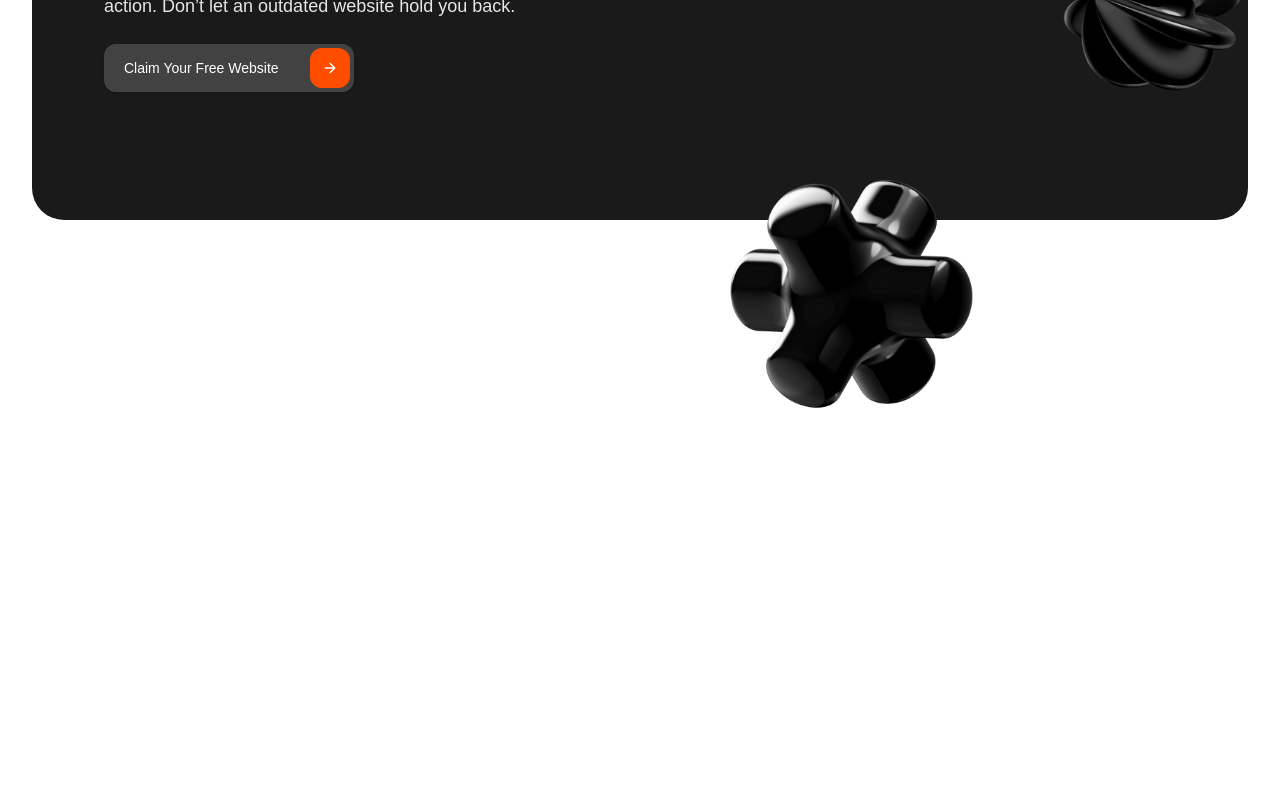
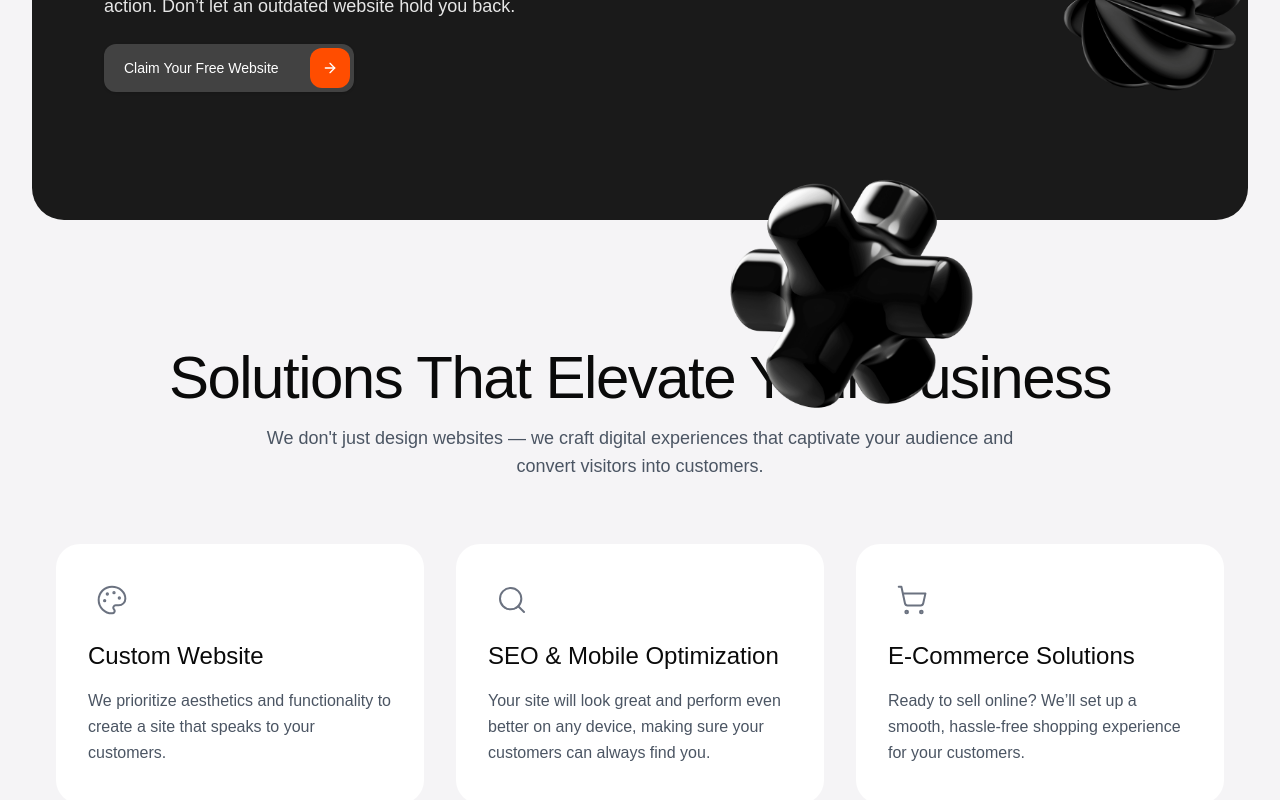
Before and after one commit to jovination/Spiraxy-Studios.com, a Next.js app: page / in a window 1280 px wide. Shown: the part 408-1208 px from the top of the page. Before the commit the page ends 845 px from the top, so only its background shows below. Built offline with nearby package versions, Linux system fonts and the light colour scheme.

Commit message:
few updates

```diff
--- a/app/globals.css
+++ b/app/globals.css
@@ -35,6 +35,7 @@ body {
     --radius: 0.5rem;
     --charcoal: #1A1A1A;
     --gray-faded: #e6e6e6;
+    --background: #F5F4F6;
 
   }
   .dark {
--- a/app/layout.tsx
+++ b/app/layout.tsx
@@ -13,7 +13,7 @@ const geistMono = Geist_Mono({
 });
 
 export const metadata: Metadata = {
-  title: "Spiraxy Studios  | Building Software For Business",
+  title: "Spiraxy Studios | Building Website For Business.",
   description: "Get tailored software solutions for businesses, designed to streamline operations and drive growth. Discover innovative tools and services that empower your success.",
 };
 
@@ -25,7 +25,7 @@ export default function RootLayout({
   return (
     <html lang="en">
       <body
-        className={`${geistSans.variable} ${geistMono.variable} antialiased`}
+        className={`${geistSans.variable} ${geistMono.variable} antialiased bg-[--background]`}
       >
         {children}
       </body>
--- a/app/page.tsx
+++ b/app/page.tsx
@@ -1,12 +1,14 @@
 import Navbar from "@/components/Navbar";
 import Hero from "@/components/Hero";
+import ServicesSection from "@/components/ServicesSection"
 import Image from "next/image";
 
 export default function Home() {
   return (
-    <div className="max-w-7xl mx-auto px-4 sm:px-6 lg:px-8">
+    <div className="max-w-7xl mx-auto px-4 sm:px-6 lg:px-8 bg-[--background]">
       <Navbar />
       <Hero />
+      <ServicesSection />
     </div>
   );
 }
--- /dev/null
+++ b/components/ServicesSection.tsx
@@ -0,0 +1,70 @@
+import { Palette, Search, ShoppingCart, Repeat } from 'lucide-react';
+
+
+const services = [
+  {
+    title: "Custom Website",
+    description: "We prioritize aesthetics and functionality to create a site that speaks to your customers.",
+    icon: Palette
+  },
+  {
+    title: "SEO & Mobile Optimization",
+    description: "Your site will look great and perform even better on any device, making sure your customers can always find you.",
+    icon: Search
+  },
+  {
+    title: "E-Commerce Solutions",
+    description: "Ready to sell online? We’ll set up a smooth, hassle-free shopping experience for your customers.",
+    icon: ShoppingCart
+  },
+
+];
+
+const ServiceCard = ({ icon: Icon, title, description }) => {
+
+  return (
+    <div className="p-8 bg-white rounded-3xl  h-[260px]">
+      <div className="space-y-4">
+        <div className="w-12 h-12 flex items-center justify-center">
+          <Icon className="w-8 h-8 text-gray-500" strokeWidth={1.5} />
+        </div>
+        <h3 className="text-2xl font-medium w-full">
+          {title}
+        </h3>
+        <p className="text-gray-600 leading-relaxed">
+          {description}
+        </p>
+      </div>
+    </div>
+  );
+};
+
+
+function ServicesSection() {
+  return (
+    <section className="w-full py-16 md:py-24 lg:py-32 bg-[--background]">
+      <div className="container px-2 md:px-6">
+        <div className="flex flex-col items-center text-center space-y-4 mb-16">
+          <h2 className="text-4xl md:text-5xl lg:text-6xl font-medium tracking-tight">
+            Solutions That Elevate Your Business
+          </h2>
+          <p className="text-lg text-gray-600 max-w-[800px]">
+            We don't just design websites — we craft digital experiences that captivate your audience and convert visitors into customers.
+          </p>
+        </div>
+        <div className="grid grid-cols-1 md:grid-cols-2 lg:grid-cols-3 gap-8">
+          {services.map((service, index) => (
+            <ServiceCard
+              key={index}
+              icon={service.icon}
+              title={service.title}
+              description={service.description}
+            />
+          ))}
+        </div>
+      </div>
+    </section>
+  );
+}
+
+export default ServicesSection;
--- /dev/null
+++ b/components/ui/card.tsx
@@ -0,0 +1,76 @@
+import * as React from "react"
+
+import { cn } from "@/lib/utils"
+
+const Card = React.forwardRef<
+  HTMLDivElement,
+  React.HTMLAttributes<HTMLDivElement>
+>(({ className, ...props }, ref) => (
+  <div
+    ref={ref}
+    className={cn(
+      "rounded-xl border bg-card text-card-foreground shadow",
+      className
+    )}
+    {...props}
+  />
+))
+Card.displayName = "Card"
+
+const CardHeader = React.forwardRef<
+  HTMLDivElement,
+  React.HTMLAttributes<HTMLDivElement>
+>(({ className, ...props }, ref) => (
+  <div
+    ref={ref}
+    className={cn("flex flex-col space-y-1.5 p-6", className)}
+    {...props}
+  />
+))
+CardHeader.displayName = "CardHeader"
+
+const CardTitle = React.forwardRef<
+  HTMLDivElement,
+  React.HTMLAttributes<HTMLDivElement>
+>(({ className, ...props }, ref) => (
+  <div
+    ref={ref}
+    className={cn("font-semibold leading-none tracking-tight", className)}
+    {...props}
+  />
+))
+CardTitle.displayName = "CardTitle"
+
+const CardDescription = React.forwardRef<
+  HTMLDivElement,
+  React.HTMLAttributes<HTMLDivElement>
+>(({ className, ...props }, ref) => (
+  <div
+    ref={ref}
+    className={cn("text-sm text-muted-foreground", className)}
+    {...props}
+  />
+))
+CardDescription.displayName = "CardDescription"
+
+const CardContent = React.forwardRef<
+  HTMLDivElement,
+  React.HTMLAttributes<HTMLDivElement>
+>(({ className, ...props }, ref) => (
+  <div ref={ref} className={cn("p-6 pt-0", className)} {...props} />
+))
+CardContent.displayName = "CardContent"
+
+const CardFooter = React.forwardRef<
+  HTMLDivElement,
+  React.HTMLAttributes<HTMLDivElement>
+>(({ className, ...props }, ref) => (
+  <div
+    ref={ref}
+    className={cn("flex items-center p-6 pt-0", className)}
+    {...props}
+  />
+))
+CardFooter.displayName = "CardFooter"
+
+export { Card, CardHeader, CardFooter, CardTitle, CardDescription, CardContent }
```
